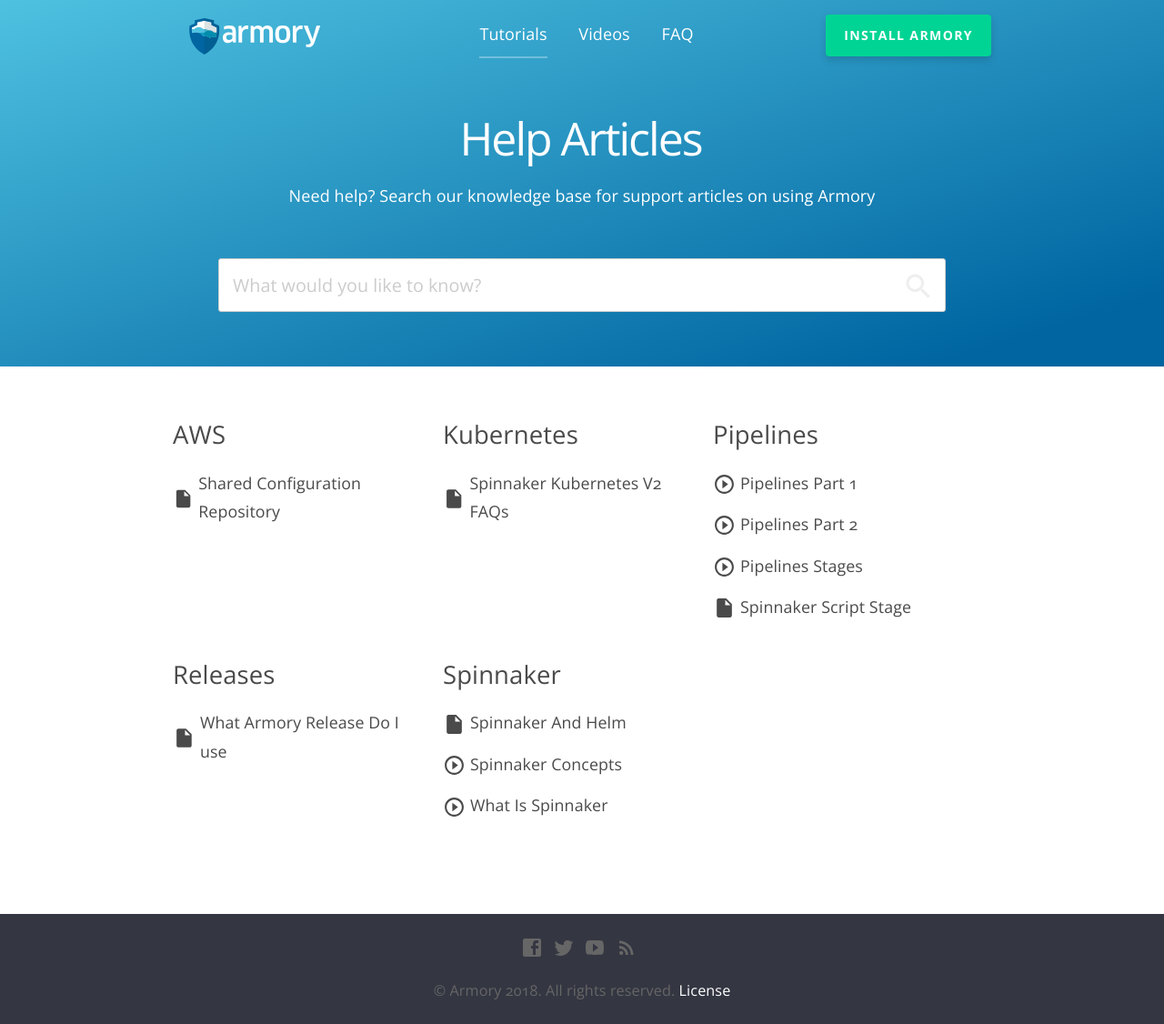
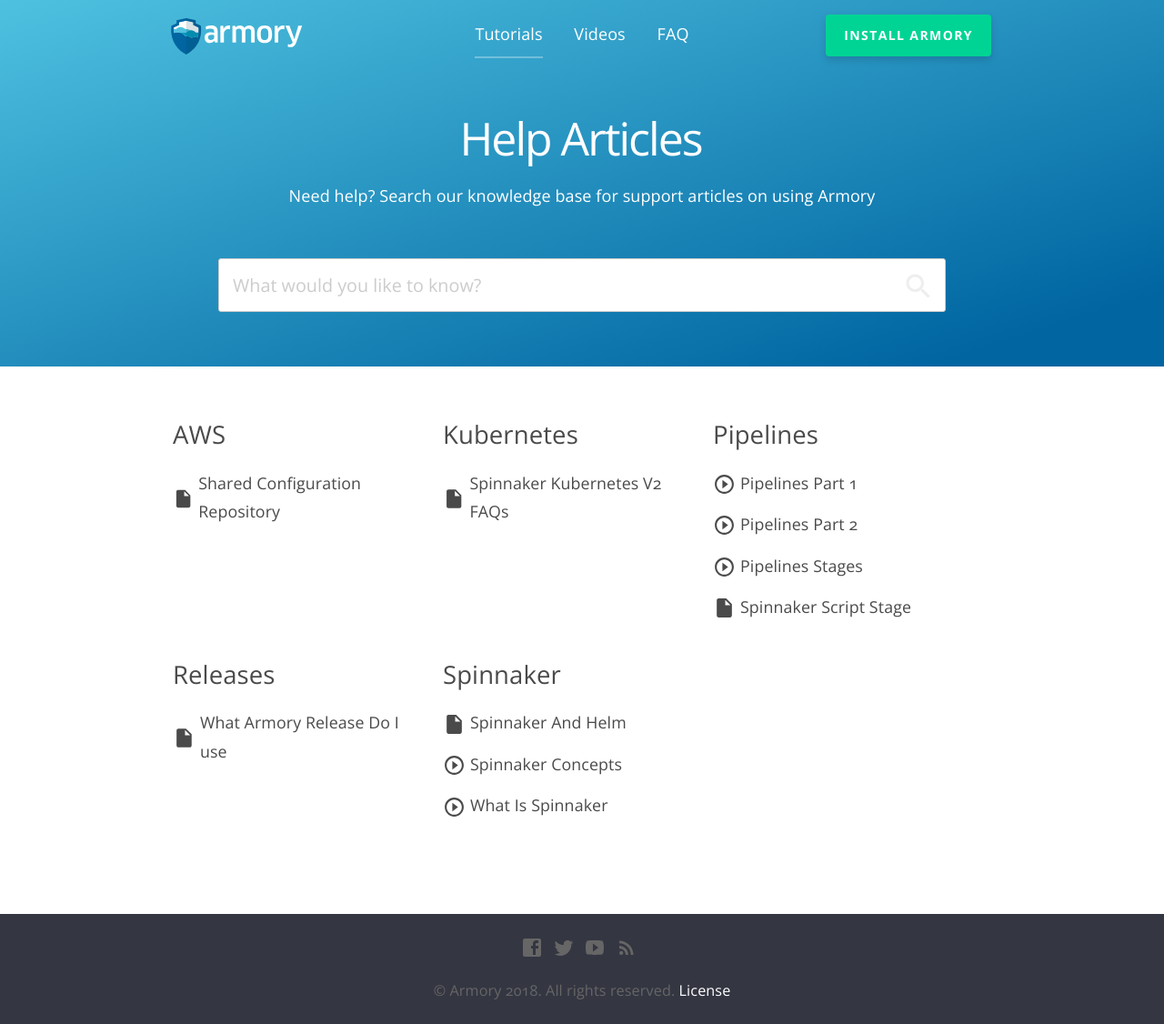
Before and after one commit to CloudCannon/base-jekyll-template, a Jekyll site: the page built from index.html, in a window 1280 px wide. Shown: the whole page at 91% size. Built offline with Jekyll 4.4.1, drawn with Linux system fonts in a browser that asks for light colours; nearby versions of some CDN libraries.

Commit message:
⚔️ Ninja Moves
- Correct a couple of alignment issues using hacks

```diff
--- a/_sass/header.scss
+++ b/_sass/header.scss
@@ -29,9 +29,10 @@
 		}
 
 		.logo {
-			width: 181.781px;
+			width: 191.781px;
 			display: flex;
 			align-items: center;
+			margin-left: -20px;
 			svg {
 				max-height: 40px;
 			}
```
